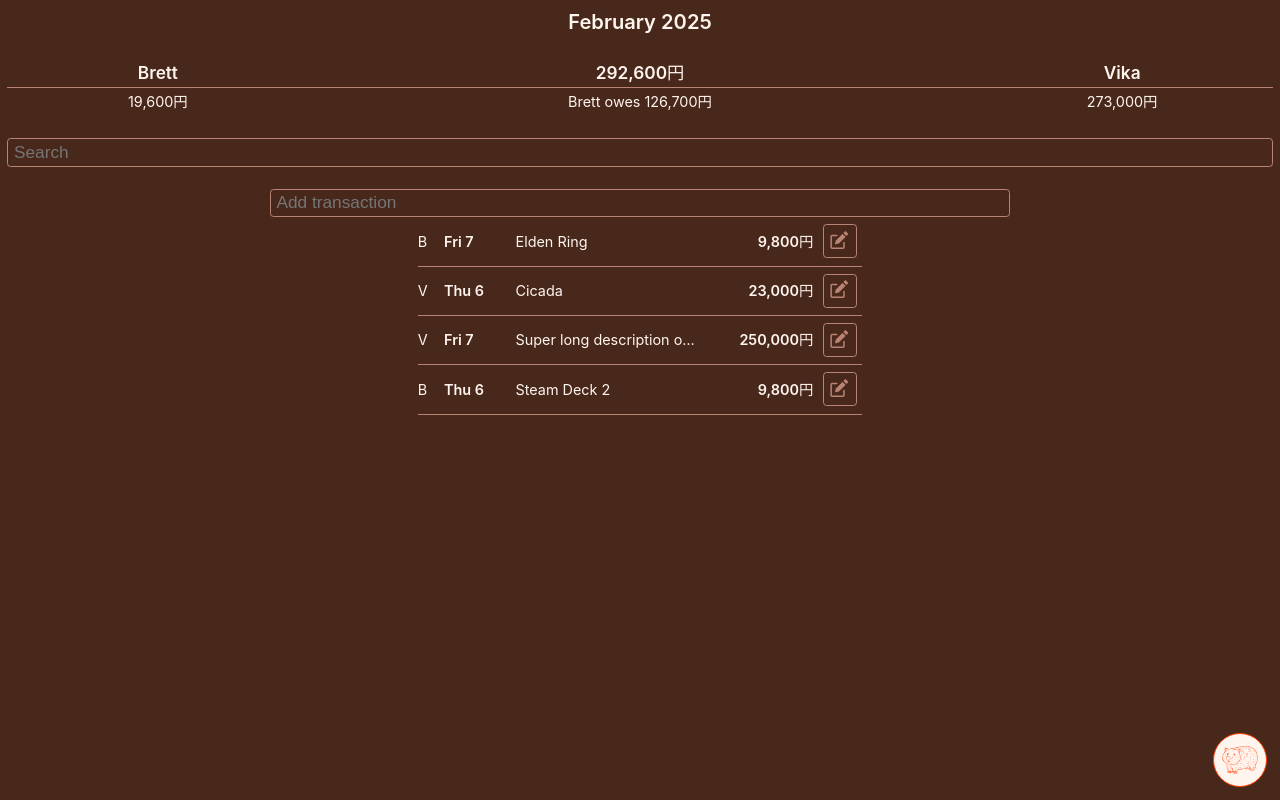
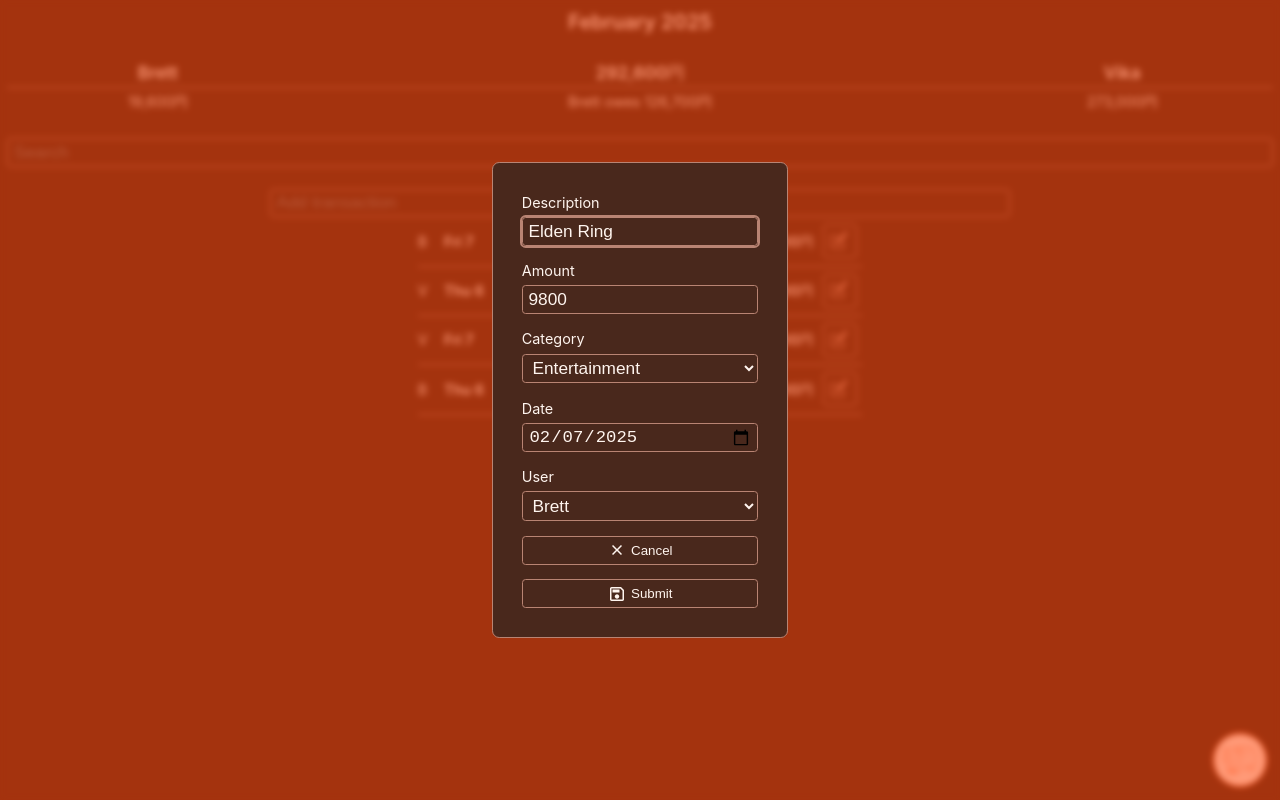
Before and after one commit to Brett-Tanner/spending_frontend, a Svelte app: page / in a window 1280 px wide. Both pictures are taken after a click on the button 839 px from the left and 241 px from the top of the page. Built offline with nearby package versions, Linux system fonts and the light colour scheme.

Commit message:
Use TransactionDialog for edit form as well

```diff
--- a/src/components/BubbleMenu/BubbleMenuItem/AddTransaction/AddTransaction.svelte
+++ b/src/components/BubbleMenu/BubbleMenuItem/AddTransaction/AddTransaction.svelte
@@ -18,7 +18,7 @@
 
 	function toggleDialog() {
 		const dialog = document.getElementById(
-			"transaction-dialog",
+			"add-transaction-dialog",
 		) as HTMLDialogElement;
 		if (!dialog) return;
 
@@ -34,4 +34,9 @@
 	<Yen --fill="var(--color-accent)" />
 </BubbleMenuItem>
 
-<TransactionDialog bind:transactions {user} {categories} />
+<TransactionDialog
+	bind:transactions
+	{user}
+	{categories}
+	id="add-transaction-dialog"
+/>
--- a/src/components/TransactionDialog/TransactionDialog.svelte
+++ b/src/components/TransactionDialog/TransactionDialog.svelte
@@ -6,6 +6,7 @@
 	import Save from "../icons/Save.svelte";
 
 	interface TransactionDialogProps {
+		id: string;
 		categories: string[];
 		transaction?: Transaction;
 		transactions: Transaction[];
@@ -13,6 +14,7 @@
 	}
 
 	let {
+		id,
 		user,
 		transaction = defaultTransactionFor(user),
 		transactions = $bindable(),
@@ -21,9 +23,7 @@
 	let formTransaction: Transaction = $state(transaction);
 
 	function closeDialog() {
-		const dialog = document.getElementById(
-			"transaction-dialog",
-		) as HTMLDialogElement;
+		const dialog = document.getElementById(id) as HTMLDialogElement;
 		if (!dialog) return;
 
 		dialog.close();
@@ -31,13 +31,21 @@
 
 	function onsubmit(e: SubmitEvent) {
 		e.preventDefault();
-		transactions.push(formTransaction);
+		if (transaction.id === 0) {
+			transactions.push(formTransaction);
+		} else {
+			const index = transactions.findIndex(
+				(t) => t.id === transaction.id,
+			);
+			transactions[index] = formTransaction;
+		}
+
 		formTransaction = defaultTransactionFor(user);
 		closeDialog();
 	}
 </script>
 
-<dialog id="transaction-dialog" data-testid="transaction-dialog">
+<dialog {id} data-testid={id}>
 	<form data-testid="transaction-form" {onsubmit}>
 		<label for="description">
 			<p>Description</p>
@@ -81,7 +89,10 @@
 		<label for="date">
 			<p>Date</p>
 			<input
-				bind:value={formTransaction.date}
+				bind:value={
+					() => formTransaction.date.toISOString().slice(0, 10),
+					(v) => new Date(v)
+				}
 				id="date"
 				name="date"
 				type="date"
--- a/src/components/TransactionList.svelte
+++ b/src/components/TransactionList.svelte
@@ -41,7 +41,11 @@
 				user="Brett"
 			/>
 			{#each transactions as transaction (transaction.id)}
-				<TransactionRow {transaction} />
+				<TransactionRow
+					{transaction}
+					bind:transactions
+					categories={mockCategories}
+				/>
 			{/each}
 		</section>
 
--- a/src/components/TransactionRow/TransactionRow.svelte
+++ b/src/components/TransactionRow/TransactionRow.svelte
@@ -5,12 +5,33 @@
 	import EditIcon from "./icons/EditIcon.svelte";
 	import LoadingSpinner from "./icons/LoadingSpinner.svelte";
 	import Cross from "../icons/Cross.svelte";
+	import TransactionDialog from "../TransactionDialog/TransactionDialog.svelte";
 
 	interface TransactionProps {
 		transaction: Transaction;
+		transactions: Transaction[];
+		categories: string[];
 	}
 
-	const { transaction }: TransactionProps = $props();
+	let {
+		transaction,
+		transactions = $bindable(),
+		categories,
+	}: TransactionProps = $props();
+
+	const disabled = transaction.status !== "completed";
+	const dialogId = `edit-transaction-dialog-${transaction.id}`;
+	function editTransaction() {
+		if (disabled) return;
+		const dialog = document.getElementById(dialogId) as HTMLDialogElement;
+		if (!dialog) return;
+
+		if (dialog.open) {
+			dialog.close();
+		} else {
+			dialog.showModal();
+		}
+	}
 </script>
 
 <div class="summary-row">
@@ -18,7 +39,7 @@
 	<p class="date">{shortDate(transaction.date)}</p>
 	<p class="description">{transaction.description}</p>
 	<p class="amount">{toYen(transaction.amount)}</p>
-	<button aria-label="Edit" disabled={transaction.status === "loading"}>
+	<button aria-label="Edit" {disabled} onclick={editTransaction}>
 		{#if transaction.status === "completed"}
 			<EditIcon --fill="var(--color-secondary)" />
 		{:else if transaction.status === "loading"}
@@ -28,6 +49,14 @@
 		{/if}
 	</button>
 </div>
+
+<TransactionDialog
+	bind:transactions
+	user={transaction.user}
+	{transaction}
+	{categories}
+	id={dialogId}
+/>
 
 <style>
 	.summary-row {
--- a/src/lib/transactions.ts
+++ b/src/lib/transactions.ts
@@ -1,6 +1,6 @@
-import type { Transaction } from "../types";
+import type { Transaction, User } from "../types";
 
-export function defaultTransactionFor(user: string): Transaction {
+export function defaultTransactionFor(user: User): Transaction {
 	return {
 		amount: 0,
 		category: "",
@@ -33,3 +33,7 @@
 
 	return { user, amount };
 }
+
+export function formDate(date: Date) {
+	return date.toLocaleDateString();
+}
--- a/src/test/mocks.ts
+++ b/src/test/mocks.ts
@@ -11,7 +11,7 @@
 		status: "completed",
 	},
 	{
-		category: "Eating out",
+		category: "Eating Out",
 		date: new Date(new Date().setDate(new Date().getDate() - 1)),
 		id: 2,
 		description: "Cicada",
@@ -20,7 +20,7 @@
 		status: "completed",
 	},
 	{
-		category: "Super long category oh my god why this is so big",
+		category: "Food",
 		date: new Date(),
 		id: 3,
 		description: "Super long description oh my god why this is",
@@ -45,4 +45,5 @@
 	"Travel",
 	"Rent",
 	"Household Costs",
+	"Entertainment",
 ];
--- a/src/types.ts
+++ b/src/types.ts
@@ -6,7 +6,7 @@
 	date: Date;
 	description: string;
 	id: number;
-	user: string;
+	user: User;
 	status: TransactionStatus;
 }
 
```
Also changed, not shown: 2 other files (tests, documents, lock files or other folders).
